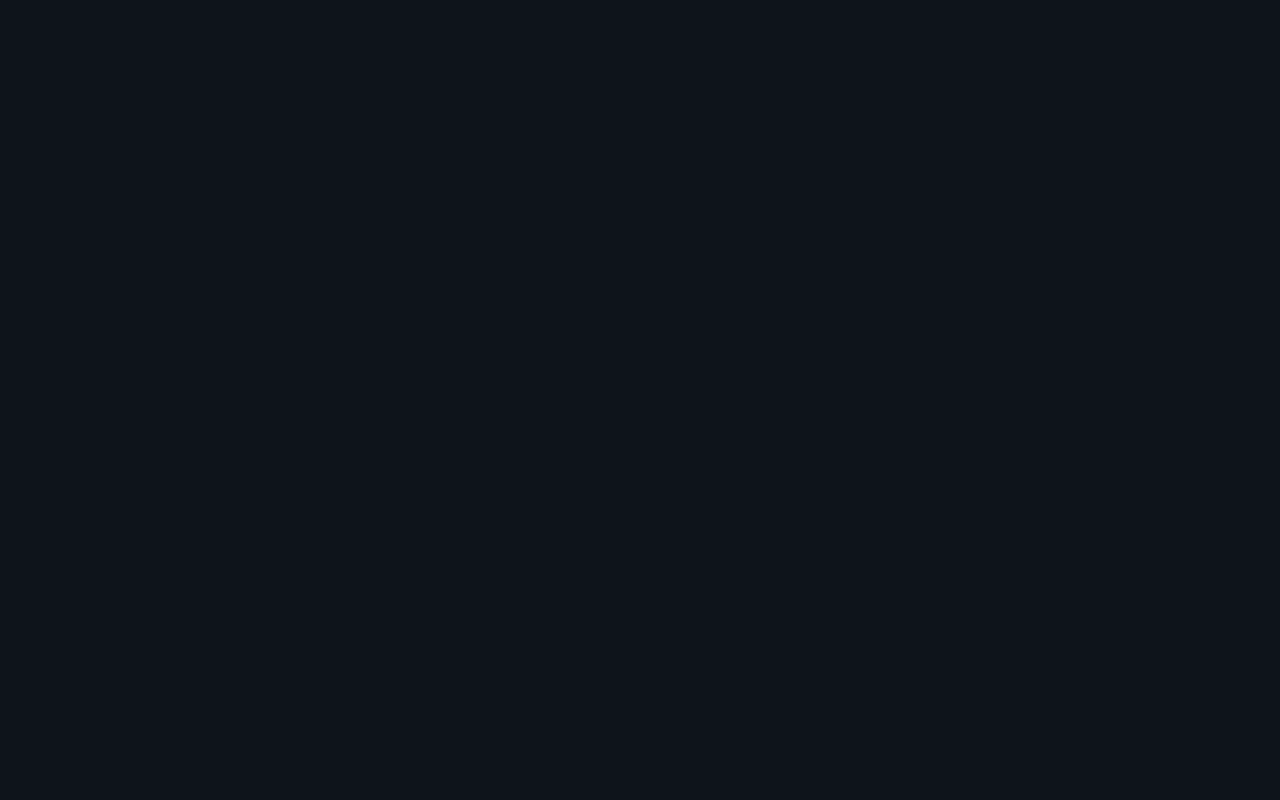
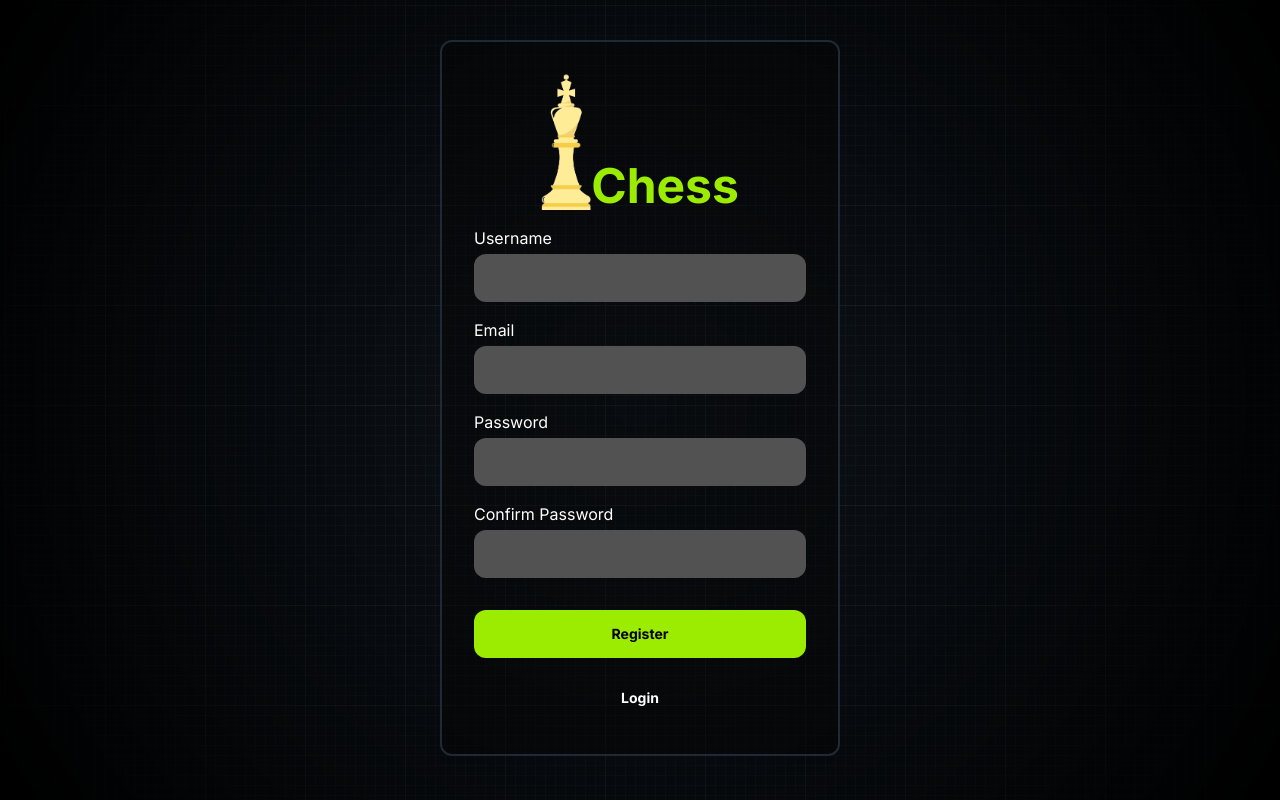
Before and after one commit to AISHWARYAKHATRI/Chess-multiplayer-game, a Next.js app in the folder client/: page /auth/register in a window 1280 px wide. Built offline with nearby package versions, Linux system fonts and the light colour scheme.

Commit message:
Login and register page designed

```diff
--- a/client/src/app/auth/login/page.tsx
+++ b/client/src/app/auth/login/page.tsx
@@ -5,6 +5,7 @@ import AuthLayout from "@/app/layouts/AuthLayout";
 import InputField from "@/app/components/Field";
 import React from "react";
 import { Formik, Form } from "formik";
+import Link from "next/link";
 
 const page = () => {
   return (
@@ -18,6 +19,9 @@ const page = () => {
         )}
       </Formik>
       <Button className="w-full mt-4">Log In</Button>
+      <Link href="/auth/register">
+        <Button.Plain className="w-full mt-4">Register</Button.Plain>
+      </Link>
     </AuthLayout>
   );
 };
--- a/client/src/app/auth/register/page.tsx
+++ b/client/src/app/auth/register/page.tsx
@@ -1,7 +1,30 @@
+"use client";
+import { Button } from "@/app/components/Button";
+import AuthLayout from "@/app/layouts/AuthLayout";
+import InputField from "@/app/components/Field";
 import React from "react";
+import { Formik, Form } from "formik";
+import Link from "next/link";
 
 const page = () => {
-  return <div></div>;
+  return (
+    <AuthLayout>
+      <Formik initialValues={{ name: "" }} onSubmit={() => {}}>
+        {() => (
+          <Form>
+            <InputField type="text" name="username" label="Username" />
+            <InputField type="text" name="email" label="Email" />
+            <InputField type="password" name="email" label="Password" />
+            <InputField type="password" name="email" label="Confirm Password" />
+          </Form>
+        )}
+      </Formik>
+      <Button className="w-full mt-4">Register</Button>
+      <Link href="/auth/login">
+        <Button.Plain className="w-full mt-4">Login</Button.Plain>
+      </Link>
+    </AuthLayout>
+  );
 };
 
 export default page;
--- a/client/src/app/components/Button/Button.tsx
+++ b/client/src/app/components/Button/Button.tsx
@@ -28,17 +28,34 @@ Button.displayName = "Button";
 
 const LinedButton = forwardRef<HTMLButtonElement, ButtonProps>(
   ({ className, ...props }, ref) => (
-    <Button ref={ref} className={classNames(styles.lined)} {...props} />
+    <Button
+      ref={ref}
+      className={classNames(styles.lined, className)}
+      {...props}
+    />
   )
 );
 
 LinedButton.displayName = "LinedButton";
+
+const PlainButton = forwardRef<HTMLButtonElement, ButtonProps>(
+  ({ className, ...props }, ref) => (
+    <Button
+      ref={ref}
+      className={classNames(styles.plain, className)}
+      {...props}
+    />
+  )
+);
+
+PlainButton.displayName = "PlainButton";
 
 const _Button = Object.assign(Button, {
   Sizes: Options.Size,
   Shapes: Options.Shape,
   Variants: Options.Variant,
   Lined: LinedButton,
+  Plain: PlainButton,
 });
 
 export default _Button;
--- a/client/src/app/components/Button/style.module.css
+++ b/client/src/app/components/Button/style.module.css
@@ -49,3 +49,9 @@
 .lined {
   @apply border-cgreen-300 bg-transparent border text-white;
 }
+
+.plain {
+  @apply bg-transparent text-white;
+  @apply hover:bg-gray-900;
+  @apply active:text-white;
+}
--- a/client/src/app/globals.css
+++ b/client/src/app/globals.css
@@ -22,7 +22,7 @@ body {
 }
 
 .auth-main {
-  width: 100vw;
+  min-width: 100%;
   min-height: 100vh;
   position: fixed;
   display: flex;
@@ -47,7 +47,7 @@ body {
   background-image: url("/grid.svg");
   z-index: 1;
   position: absolute;
-  width: 100%;
+  min-width: 100%;
   height: 100%;
   top: 0;
   opacity: 0.8;
--- a/client/src/app/layouts/AuthLayout.tsx
+++ b/client/src/app/layouts/AuthLayout.tsx
@@ -11,7 +11,7 @@ const AuthLayout: React.FC<Props> = ({ children }) => {
       <div className="auth-main">
         <div className="gradient" />
       </div>
-      <main className="w-[100vw] h-[100vh] relative flex justify-center items-center">
+      <main className="relative flex justify-center items-center py-10">
         <section className="bg-[rgba(5,5,5,0.5)] rounded-[12px] border-2 border-gray-800 w-[400px] p-8 flex justify-center items-center flex-col">
           <header className="flex justify-center items-end mb-4">
             <img src={Logo.src} alt="Chess" className="w-[50px]" />
--- a/client/tailwind.config.ts
+++ b/client/tailwind.config.ts
@@ -11,7 +11,7 @@ const config: Config = {
       colors: {
         cgreen: {
           100: "#ccfe7e",
-          200: "#b8fe69",
+          200: "#B8F533",
           300: "#9BEC00",
         },
       },
```
